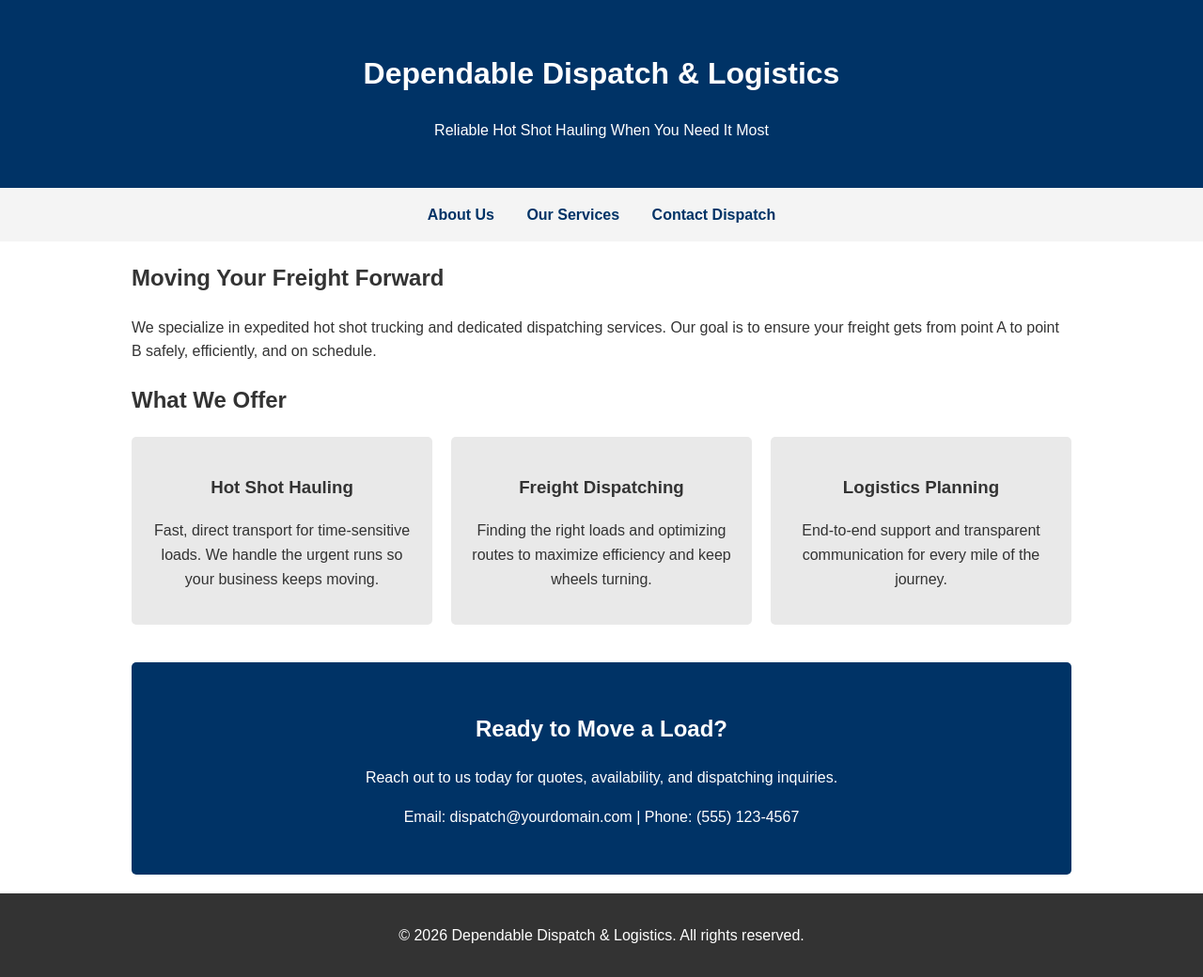
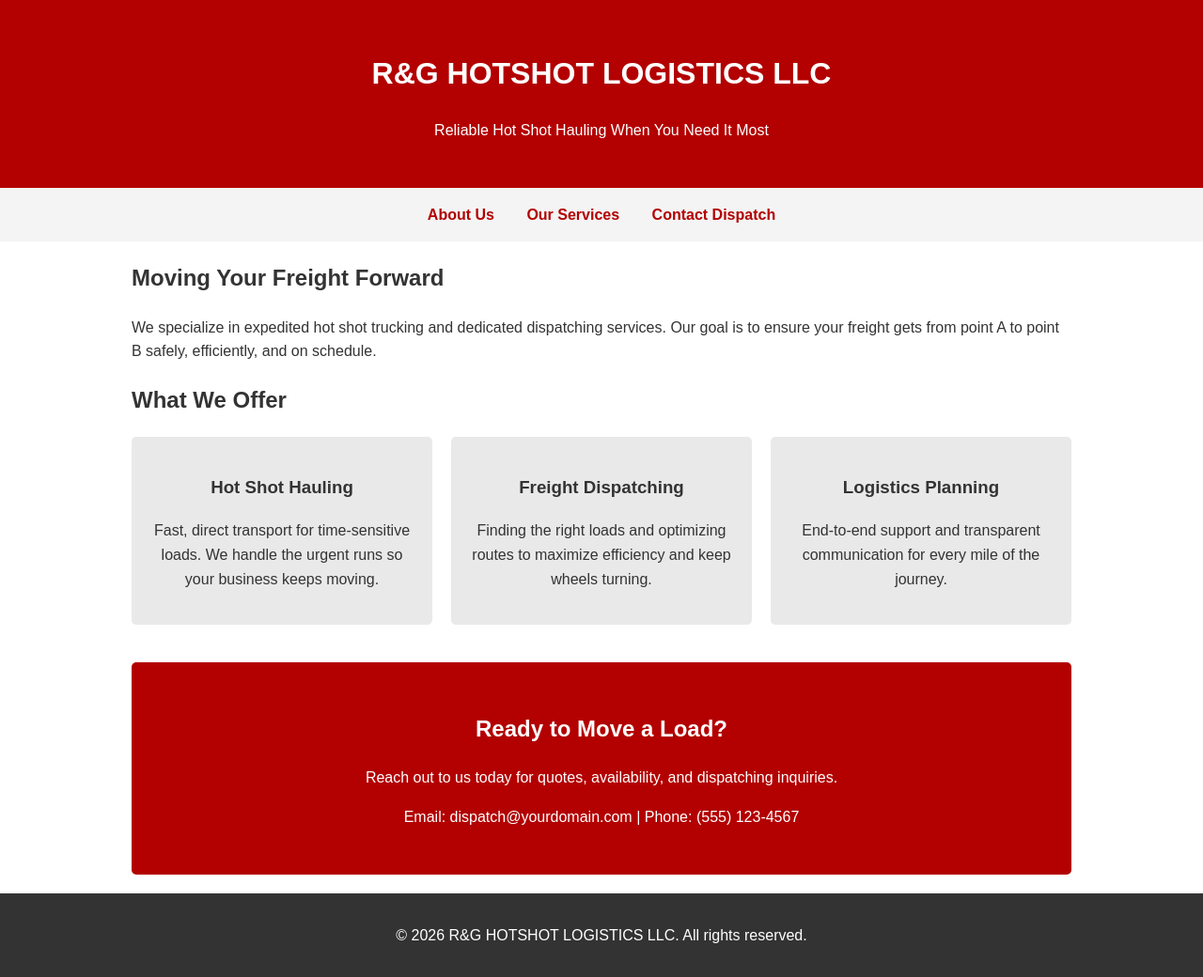
Before and after one commit to anghellicN9ne/Trucking-website, a plain HTML site: page index.html in a window 1280 px wide. Shown: the whole page at 94% size. Drawn offline with Linux system fonts and the light colour scheme.

Commit message:
revision1 name change

```diff
--- a/index.html
+++ b/index.html
@@ -13,7 +13,7 @@
             color: #333;
         }
         header {
-            background-color: #003366;
+            background-color: #b30000; /* Updated to strong red */
             color: #fff;
             padding: 2rem 0;
             text-align: center;
@@ -26,7 +26,7 @@
         nav a {
             margin: 0 15px;
             text-decoration: none;
-            color: #003366;
+            color: #b30000; /* Updated to strong red */
             font-weight: bold;
         }
         .container {
@@ -39,6 +39,14 @@
             gap: 20px;
             margin-top: 20px;
         }
+
+        /* Basic responsive layout for mobile */
+        @media (max-width: 768px) {
+            .services-grid {
+                flex-direction: column;
+            }
+        }
+
         .service-card {
             background: #e9e9e9;
             padding: 20px;
@@ -47,7 +55,7 @@
             text-align: center;
         }
         .contact-section {
-            background: #003366;
+            background: #b30000; /* Updated to strong red */
             color: white;
             padding: 2rem;
             margin-top: 40px;
@@ -66,7 +74,7 @@
 <body>
 
     <header>
-        <h1>Dependable Dispatch & Logistics</h1>
+        <h1>R&G HOTSHOT LOGISTICS LLC</h1>
         <p>Reliable Hot Shot Hauling When You Need It Most</p>
     </header>
 
@@ -108,7 +116,7 @@
     </div>
 
     <footer>
-        <p>&copy; 2026 Dependable Dispatch & Logistics. All rights reserved.</p>
+        <p>&copy; 2026 R&G HOTSHOT LOGISTICS LLC. All rights reserved.</p>
     </footer>
 
 </body>
```
